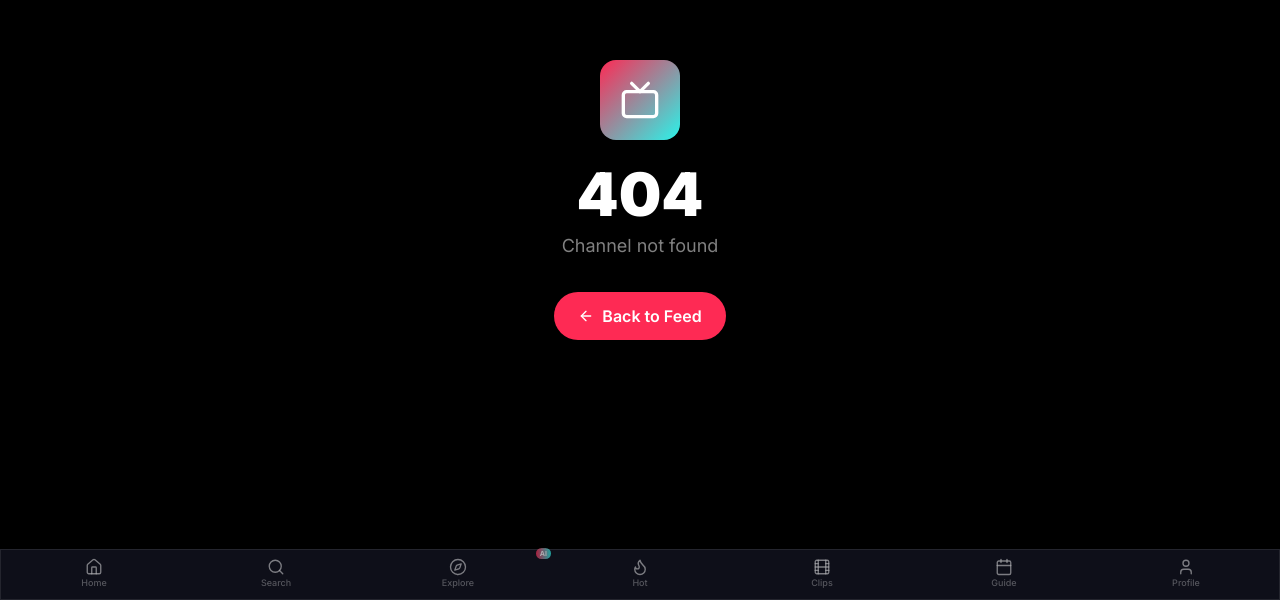
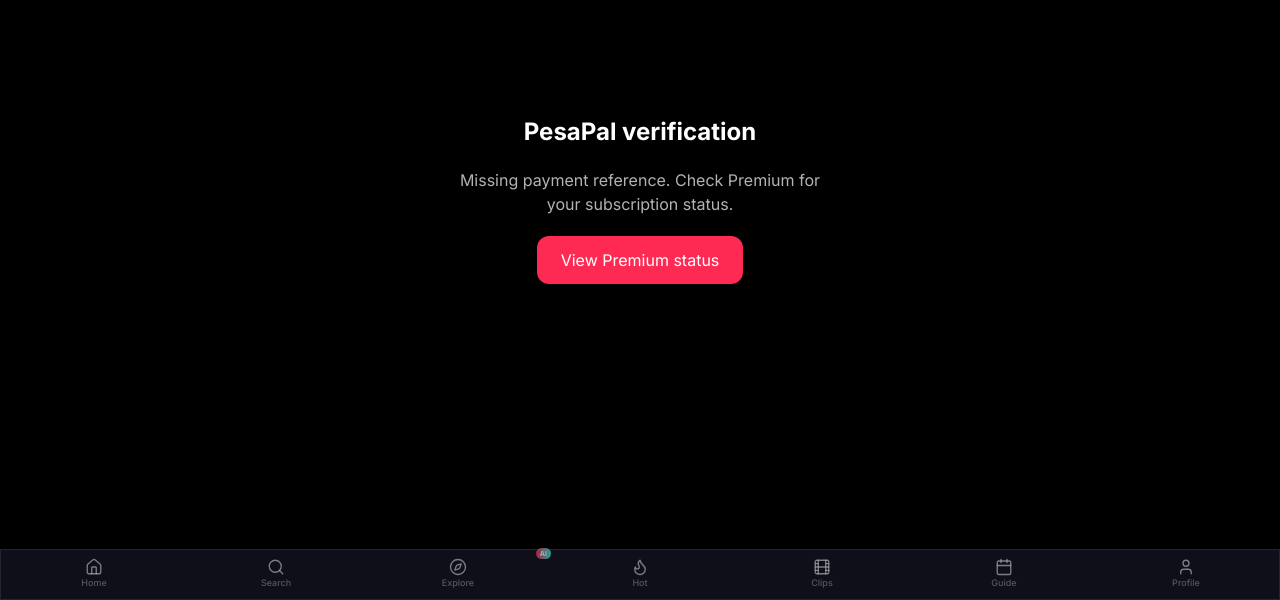
Before and after one commit to criss-lab/TikVTV-9bu50p, a React (Vite) app: page /payment-callback in a window 1280 px wide. Before the commit this address had no page. Shown: the part 200-800 px from the top of the page. Built offline with nearby package versions, Linux system fonts and the light colour scheme.

Commit message:
feat(pesapal): connect premium checkout and callback routes

```diff
--- a/src/App.tsx
+++ b/src/App.tsx
@@ -16,6 +16,8 @@
 import EPG from './pages/EPG';
 import ClipGallery from './pages/ClipGallery';
 import Profile from './pages/Profile';
+import Premium from './pages/Premium';
+import PaymentCallback from './pages/PaymentCallback';
 import NotFound from './pages/NotFound';
 
 const queryClient = new QueryClient({
@@ -62,6 +64,8 @@
             <Route path="/epg"         element={<EPG />} />
             <Route path="/clips"       element={<ClipGallery />} />
             <Route path="/profile"     element={<Profile />} />
+            <Route path="/premium"     element={<Premium />} />
+            <Route path="/payment-callback" element={<PaymentCallback />} />
             <Route path="/channel/:id" element={<ChannelDetail />} />
             <Route path="*"            element={<NotFound />} />
           </Routes>
```
